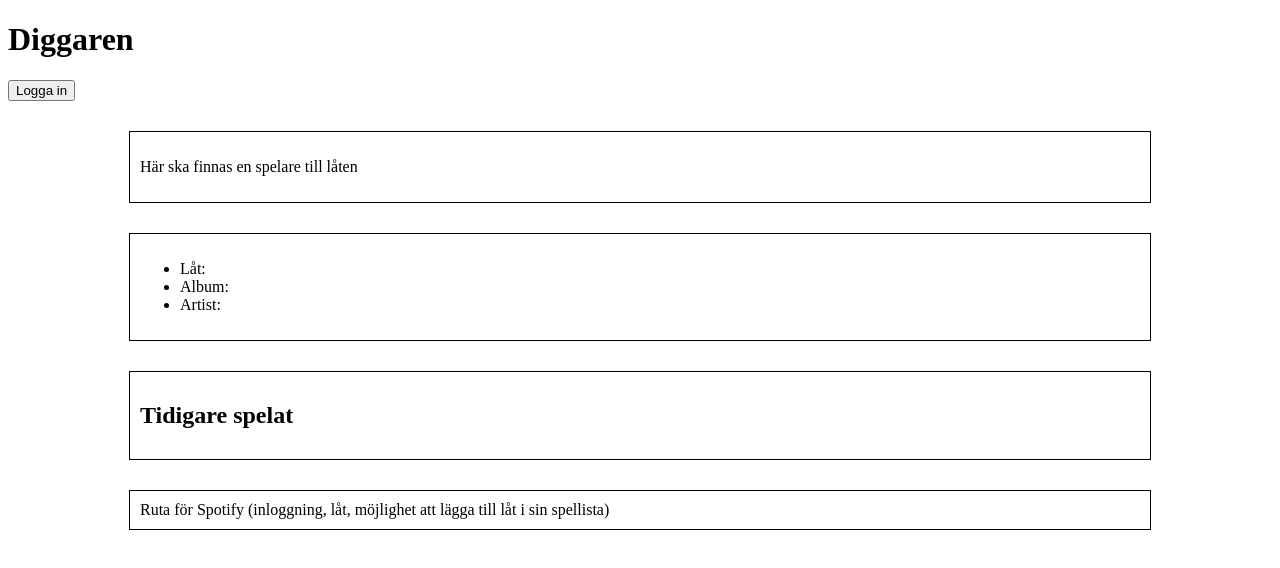
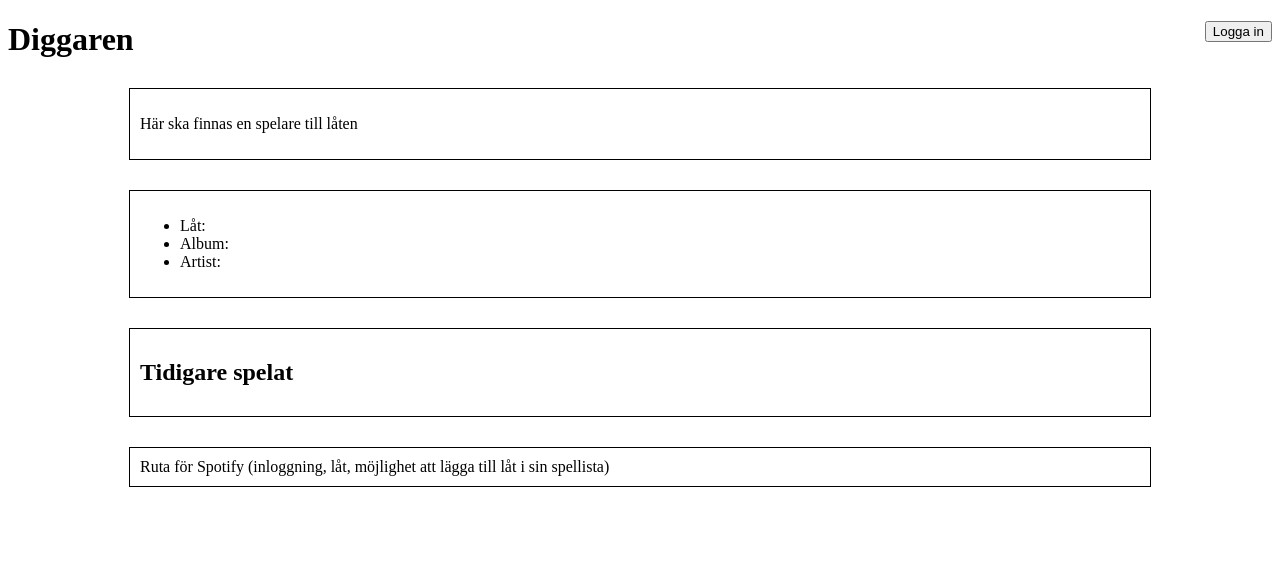
Before and after one commit to emmaajohaansson/Diggaren, a plain HTML site: page index.html in a window 1280 px wide. Drawn offline with Linux system fonts and the light colour scheme.

Commit message:
login till höger

```diff
--- a/index.html
+++ b/index.html
@@ -7,8 +7,8 @@
 	</head>
 	<body>
 		<header>
-			<h1>Diggaren</h1>
-			<button id="login_button" value="Logga in">Logga in</button>
+            <button id="login_button" value="Logga in">Logga in</button>
+            <h1>Diggaren</h1>
 		</header>
 		<section>
 			<div id="song_player">
--- a/style.css
+++ b/style.css
@@ -6,3 +6,7 @@ div {
 	margin-left: auto;
 	margin-right: auto;
 }
+
+button {
+    float: right;
+}
```
